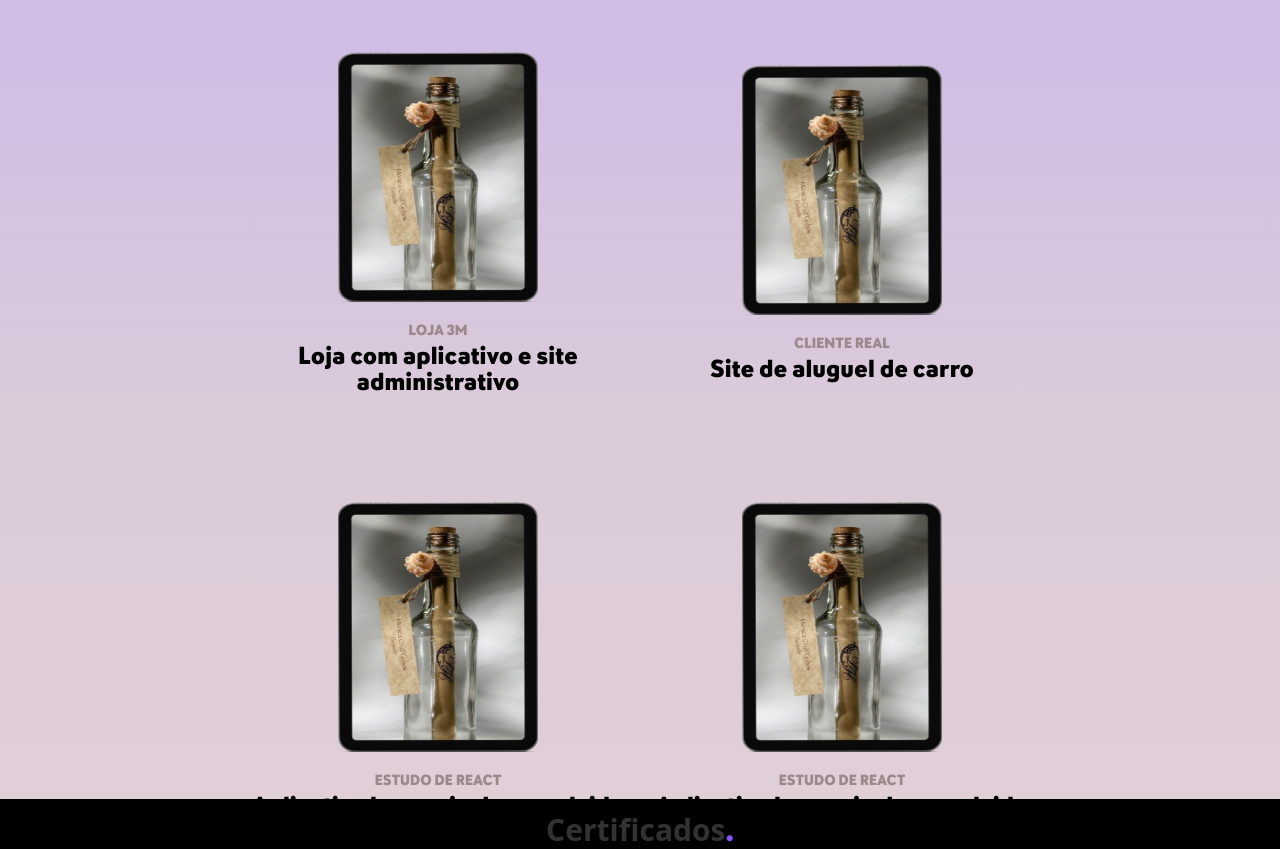
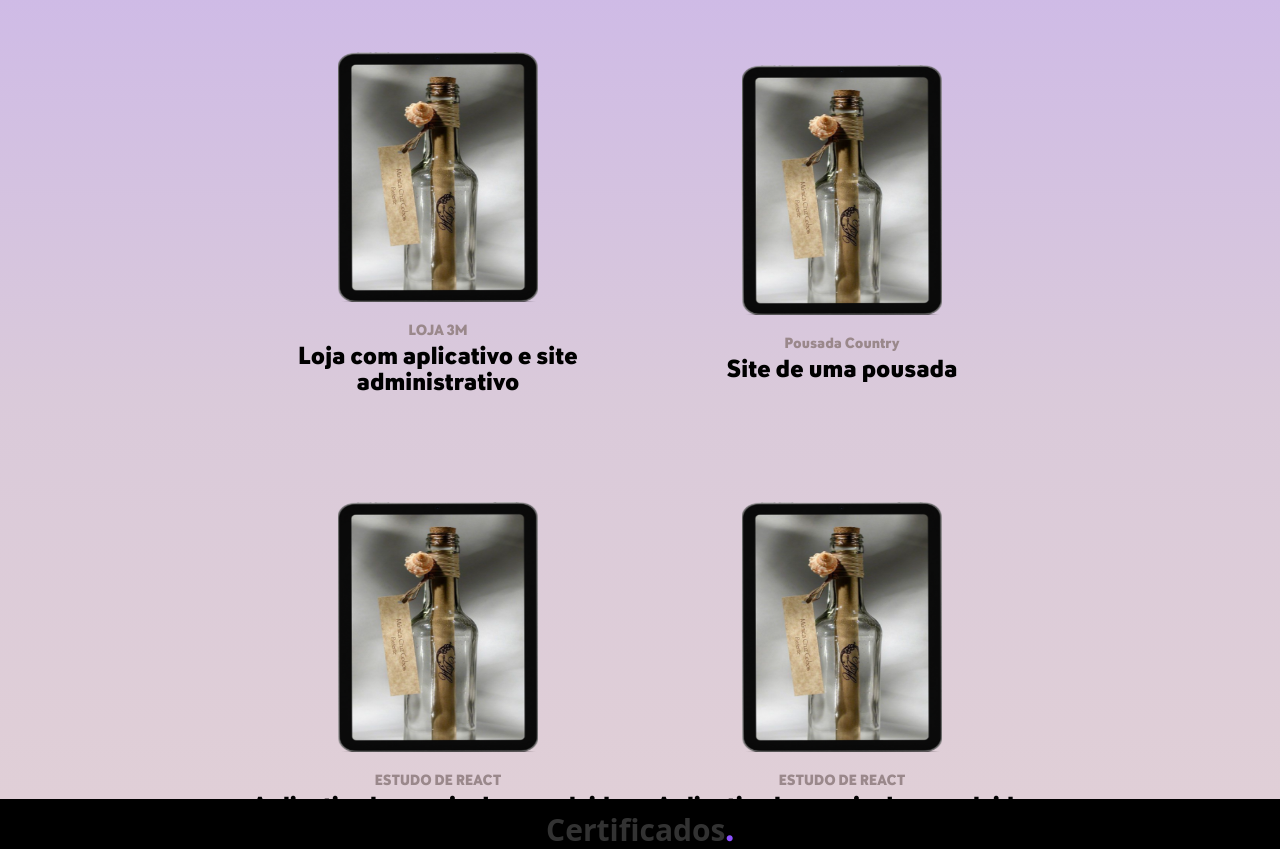
Before and after one commit to Profissional-Marcelo/SitePessoal, a PHP site: page /App/View/paginaInicial.php in a window 1280 px wide. Shown: the part 801-1650 px from the top of the page. Run offline with PHP 8.4, Linux system fonts and the light colour scheme.

Commit message:
alterando os clientes

```diff
--- a/App/View/paginaInicial.php
+++ b/App/View/paginaInicial.php
@@ -36,7 +36,6 @@
             </div>
             <h1 class="titulo2"><strong translate="no">DEVELOPER</strong></h1>
 
-
                 <div class="paragrafo">
                     <p class="story">TENHO 20 ANOS, SOU DESENVOLVEDOR FRONTEND COM 5 MESES DE EXPERIENCIA TRABALHANDO COMO FREELANCER</p>
                 </div>
@@ -57,9 +56,9 @@
             <div class="projetos">
                 <img src="../../Assets/img/tablet.png" alt="projeto">
 
-                <p>CLIENTE REAL</p>
+                <p>Pousada Country</p>
 
-                <h2>Site de aluguel de carro</h2>
+                <h2>Site de uma pousada</h2>
             </div>
         </div>
         <div class="espacamento">
--- a/Assets/js/script.js
+++ b/Assets/js/script.js
@@ -1,4 +1,4 @@
-
+w
 
 $('#submitButton').click(function(e){
     e.preventDefault();
```
